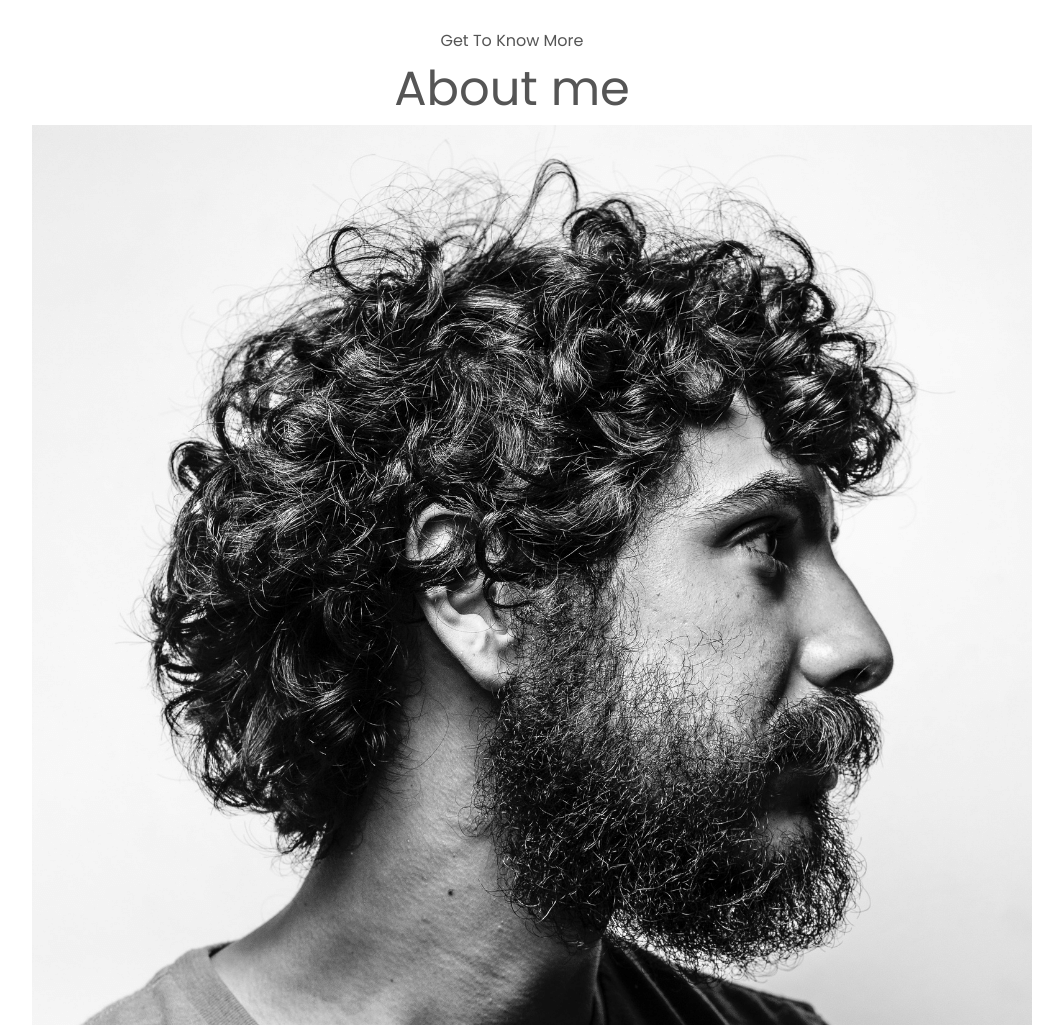
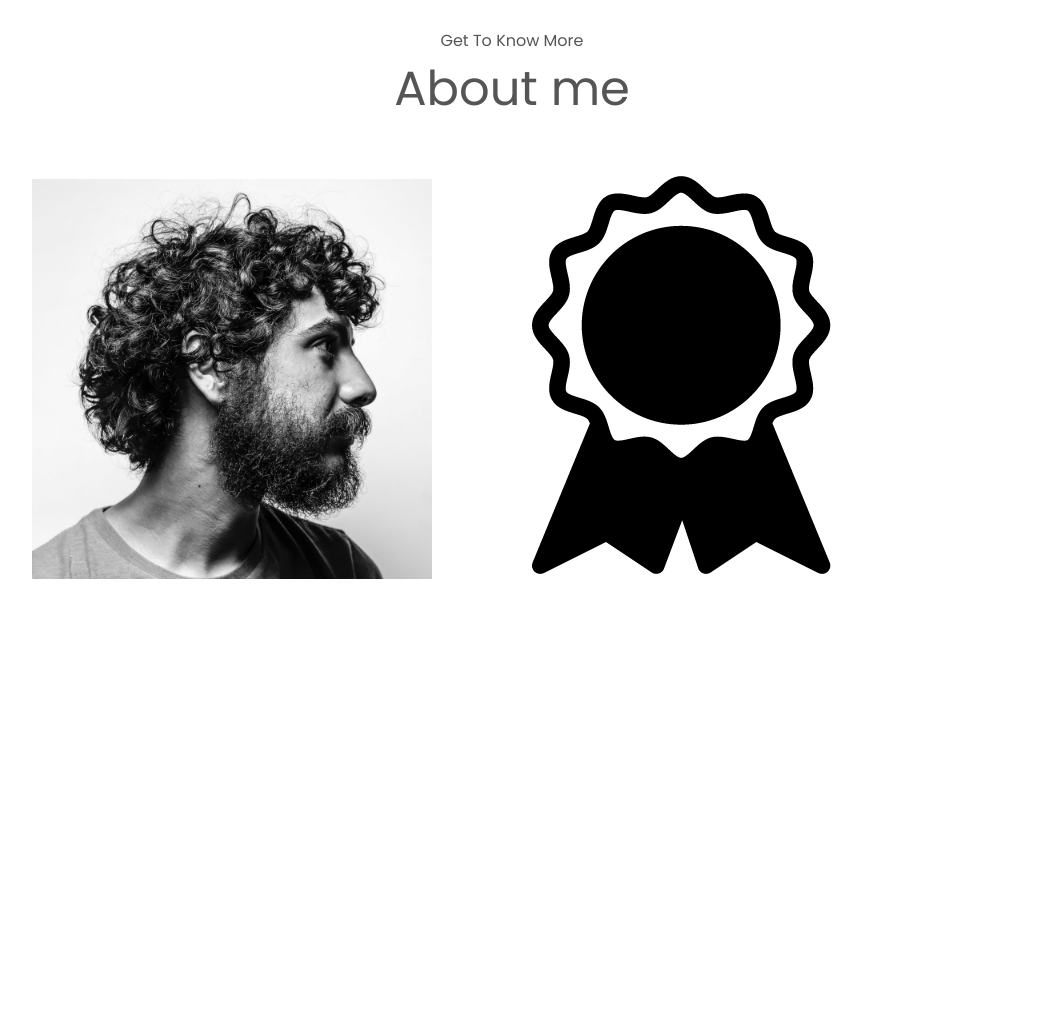
Before and after one commit to Yusuf-4hmed/Tutorial-Portfolio, a plain HTML site: page index.html in a window 1280 px wide. Shown: the part 780-1805 px from the top of the page, without its empty margins (128-1191 px from the left). After the commit the page ends 1544 px from the top, so only its background shows below. Drawn offline with Linux system fonts and the light colour scheme.

Commit message:
Done desktop site

```diff
--- a/index.html
+++ b/index.html
@@ -65,8 +65,20 @@
         <p class="section__text__p1">Get To Know More</p>
         <p class="title">About me</p>
         <div class="section-container">
-            <div class="section__pic-container"></div>
-            <img src="./assets/about-pic.png" alt="Profile picture">
+            <div class="section__pic-container">
+                <img
+                src="./assets/about-pic.png"
+                alt="Profile picture"
+                class="about-pic"
+                />
+            </div>
+            <div class="about-details-container">
+                <div class="about-containers">
+                    <div class="details-container">
+                        <img src="./assets/experience.png" alt="experience c">
+                    </div>
+                </div>
+            </div>
         </div>
     </section>
     <script src="script.js"></script>
```
